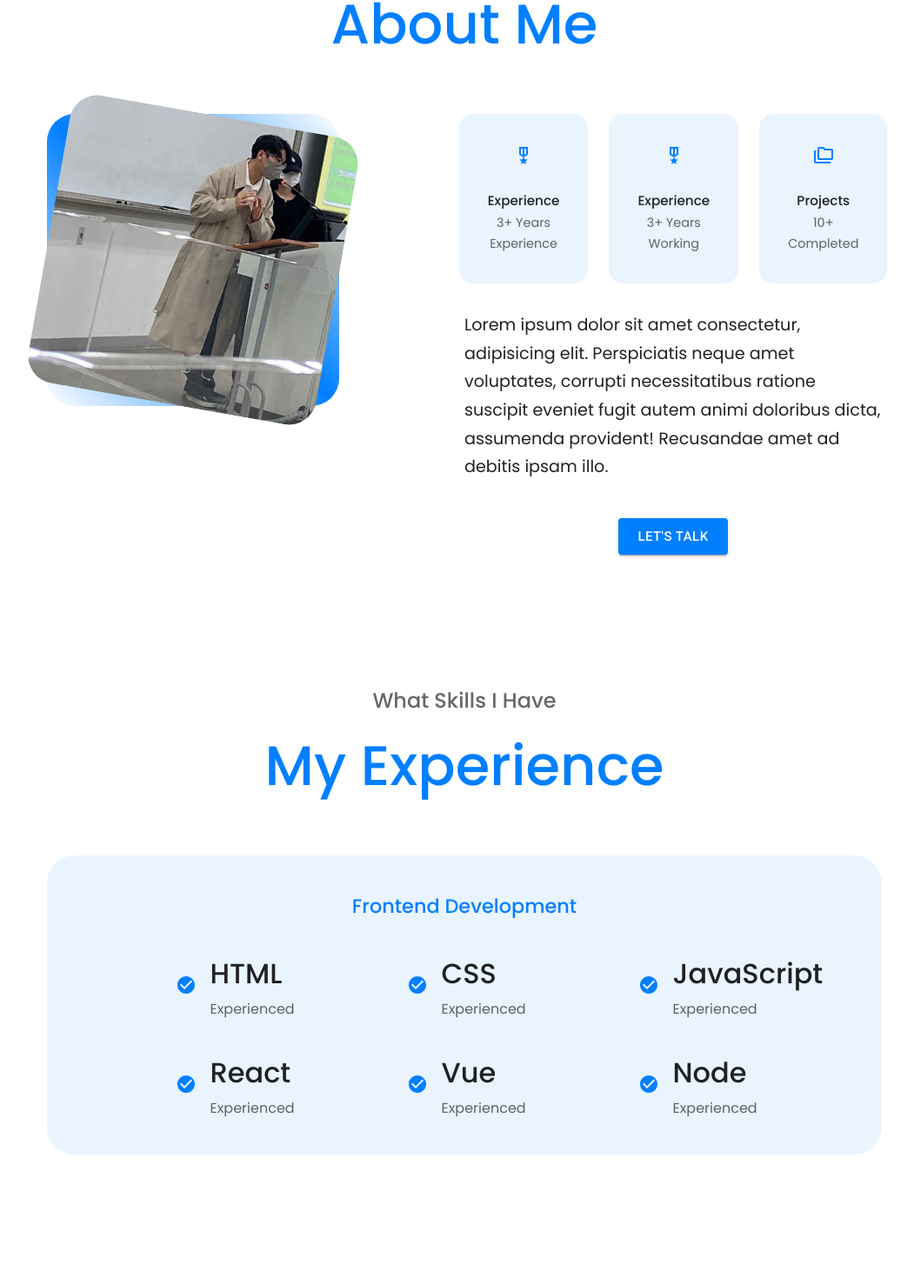
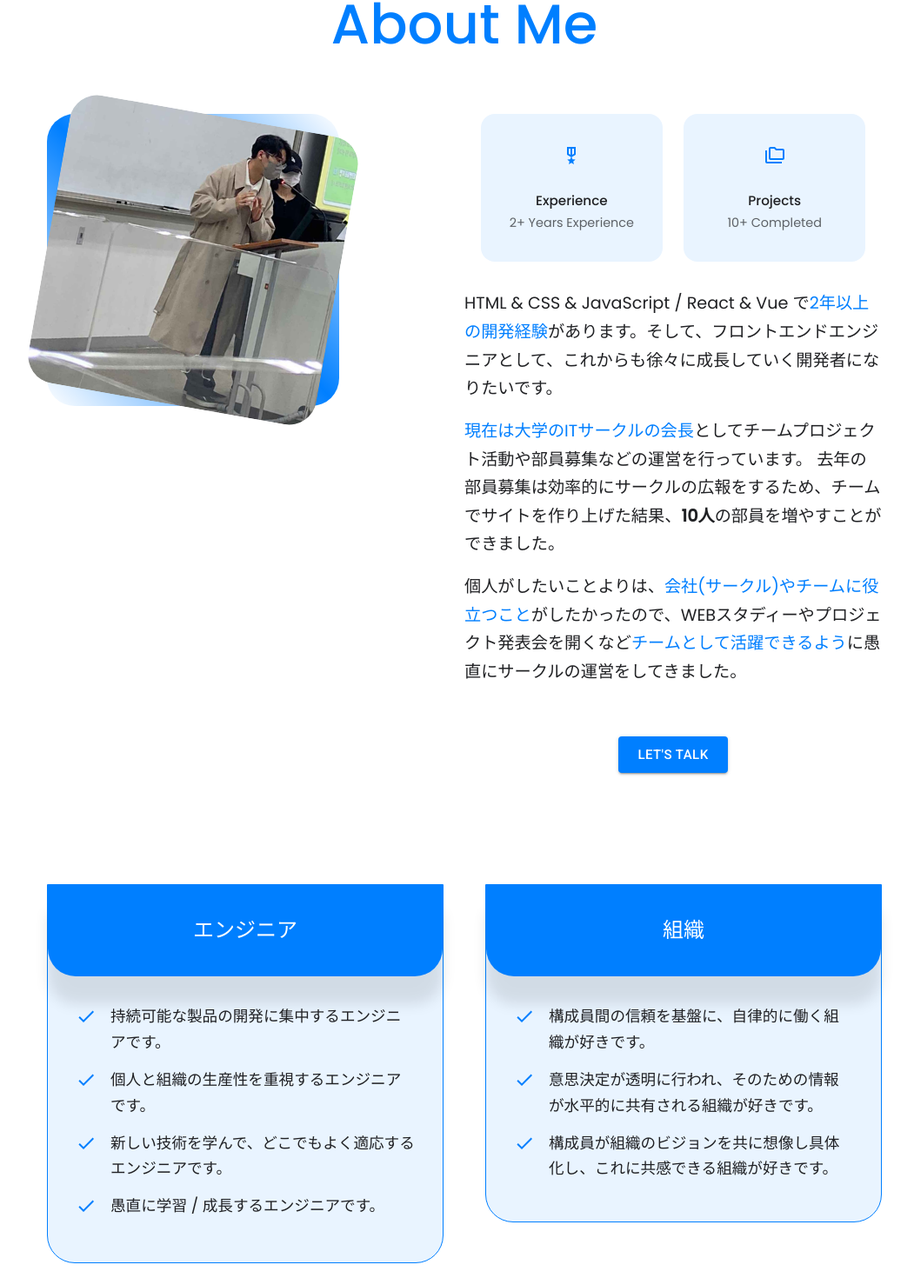
Before and after one commit to hi1004/portfolio, a React (Create React App) app: page / in a window 1280 px wide. Shown: the part 995-2465 px from the top of the page at 87% size, without its empty margins (106-1157 px from the left). Built offline with nearby package versions, Linux system fonts and the light colour scheme.

Commit message:
add AboutDetails component & fixed Link & Other modifications

```diff
--- a/src/components/about/About.jsx
+++ b/src/components/about/About.jsx
@@ -2,6 +2,7 @@ import React from 'react';
 import MilitaryTechOutlinedIcon from '@mui/icons-material/MilitaryTechOutlined';
 import FolderCopyOutlinedIcon from '@mui/icons-material/FolderCopyOutlined';
 import { useInView } from 'react-intersection-observer';
+import { Link } from 'react-scroll';
 import {
   AboutSection,
   AboutContainer,
@@ -16,6 +17,7 @@ import {
   AboutButton,
 } from './AboutStyle';
 import ME from '../../assets/images/about_me.jpg';
+import AboutDetails from './AboutDetails';
 
 const About = () => {
   const { ref: myRef, inView: active } = useInView();
@@ -38,16 +40,16 @@ const About = () => {
                 <MilitaryTechOutlinedIcon />
               </AboutIconBox>
               <h5>Experience </h5>
-              <small>3+ Years Experience</small>
+              <small>2+ Years Experience</small>
             </AboutCard>
 
-            <AboutCard className={active ? 'active' : ''}>
+            {/* <AboutCard className={active ? 'active' : ''}>
               <AboutIconBox>
                 <MilitaryTechOutlinedIcon />
               </AboutIconBox>
               <h5>Experience</h5>
               <small>3+ Years Working</small>
-            </AboutCard>
+            </AboutCard> */}
 
             <AboutCard className={active ? 'active' : ''}>
               <AboutIconBox>
@@ -58,24 +60,35 @@ const About = () => {
             </AboutCard>
           </AboutCards>
           <Text>
-            Lorem ipsum dolor sit amet consectetur, adipisicing elit.
-            Perspiciatis neque amet voluptates, corrupti necessitatibus ratione
-            suscipit eveniet fugit autem animi doloribus dicta, assumenda
-            provident! Recusandae amet ad debitis ipsam illo.
+            <p>
+              HTML & CSS & JavaScript / React & Vue で
+              <span>2年以上の開発経験</span>
+              があります。そして、フロントエンドエンジニアとして、これからも徐々に成長していく開発者になりたいです。
+            </p>
+            <p>
+              <span>現在は大学のITサークルの会長</span>
+              としてチームプロジェクト活動や部員募集などの運営を行っています。
+              去年の部員募集は効率的にサークルの広報をするため、チームでサイトを作り上げた結果、
+              <strong>10人</strong>の部員を増やすことができました。
+            </p>
+            <p>
+              個人がしたいことよりは、
+              <span>会社(サークル)やチームに役立つこと</span>
+              がしたかったので、WEBスタディーやプロジェクト発表会を開くなど
+              <span>チームとして活躍できるよう</span>
+              に愚直にサークルの運営をしてきました。
+            </p>
           </Text>
 
-          <AboutButton
-            variant="contained"
-            color="primary"
-            size="large"
-            onClick={() => {
-              window.location.href = '#contact';
-            }}
-          >
-            Let's Talk
-          </AboutButton>
+          <Link to="contact" spy>
+            <AboutButton variant="contained" size="large">
+              Let's Talk
+            </AboutButton>
+          </Link>
         </AboutContent>
       </AboutContainer>
+
+      <AboutDetails />
     </AboutSection>
   );
 };
--- /dev/null
+++ b/src/components/about/AboutDetails.jsx
@@ -0,0 +1,65 @@
+import React from 'react';
+import CheckIcon from '@mui/icons-material/Check';
+import {
+  AboutDetailsContainer,
+  Detail,
+  DetailHead,
+  DetailList,
+  Details,
+  List,
+  IconBox,
+} from './AboutStyle';
+
+const aboutData = [
+  {
+    id: 1,
+    title: 'エンジニア',
+    list: [
+      '持続可能な製品の開発に集中するエンジニアです。',
+      '個人と組織の生産性を重視するエンジニアです。',
+      '新しい技術を学んで、どこでもよく適応するエンジニアです。',
+      '愚直に学習 / 成長するエンジニアです。',
+    ],
+  },
+  {
+    id: 2,
+    title: '組織',
+    list: [
+      '構成員間の信頼を基盤に、自律的に働く組織が好きです。',
+      '意思決定が透明に行われ、そのための情報が水平的に共有される組織が好きです。',
+      '構成員が組織のビジョンを共に想像し具体化し、これに共感できる組織が好きです。',
+    ],
+  },
+];
+
+const AboutDetails = () => {
+  return (
+    <Details>
+      <AboutDetailsContainer>
+        {aboutData.map(({ id, title, list }) => {
+          return (
+            <Detail key={id}>
+              <DetailHead>
+                <h3>{title}</h3>
+              </DetailHead>
+              <DetailList>
+                {list.map(text => {
+                  return (
+                    <List key={Math.random()}>
+                      <IconBox>
+                        <CheckIcon />
+                      </IconBox>
+                      <p>{text}</p>
+                    </List>
+                  );
+                })}
+              </DetailList>
+            </Detail>
+          );
+        })}
+      </AboutDetailsContainer>
+    </Details>
+  );
+};
+
+export default AboutDetails;
--- a/src/components/about/AboutStyle.js
+++ b/src/components/about/AboutStyle.js
@@ -4,7 +4,6 @@ import { Container } from '../../styles/CommonSyle';
 
 export const AboutSection = styled.section`
   display: flex;
-
   flex-direction: column;
   justify-content: center;
 
@@ -73,7 +72,13 @@ export const AboutContent = styled.div`
   flex-direction: column;
   align-items: center;
   justify-content: center;
-  p {
+
+  ${props => props.theme.device.tablet} {
+    text-align: center;
+  }
+`;
+
+export const Text = styled.div`
   margin: 2rem 0 2.6rem;
   color: ${props => props.theme.colors.text};
   font-size: 1.2rem;
@@ -85,16 +90,20 @@ export const AboutContent = styled.div`
   ${props => props.theme.device.tablet} {
     margin: 1.5rem 0;
   }
+  span {
+    color: ${props => props.theme.colors.primary};
   }
-
-  ${props => props.theme.device.tablet} {
-    text-align: center;
+  strong {
+    font-weight: bold;
+  }
+  p {
+    margin-bottom: 1rem;
   }
 `;
 
 export const AboutCards = styled.div`
   display: grid;
-  grid-template-columns: repeat(3, 1fr);
+  grid-template-columns: repeat(2, 1fr);
   gap: 1.5rem;
 
   ${props => props.theme.device.tablet} {
@@ -142,7 +151,70 @@ export const AboutIconBox = styled.div`
   font-size: 1.4rem;
   margin-bottom: 1rem;
 `;
-export const Text = styled.p``;
+
 export const AboutButton = styled(Button)`
   max-width: 150px;
 `;
+
+/* AboutDetails */
+export const Details = styled.section``;
+export const AboutDetailsContainer = styled(Container)`
+  display: grid;
+  grid-template-columns: repeat(2, 1fr);
+  gap: 3rem;
+
+  ${props => props.theme.device.desktop} {
+    grid-template-columns: 1fr 1fr;
+    gap: 2rem;
+  }
+
+  ${props => props.theme.device.tablet} {
+    grid-template-columns: 1fr;
+    gap: 1.5rem;
+  }
+`;
+export const Detail = styled.article`
+  background-color: ${props => props.theme.colors.bgVariant};
+  border-radius: 0 0 2rem 2rem;
+  border: 1px solid ${props => props.theme.colors.primary};
+  height: fit-content;
+  transition: var(--transition);
+
+  &:hover {
+    background-color: transparent;
+    border-color: ${props => props.theme.colors.primaryVariant};
+    color: default;
+  }
+
+  ${props => props.theme.device.desktop} {
+    height: auto;
+  }
+`;
+export const DetailHead = styled.div`
+  background-color: ${props => props.theme.colors.primary};
+  padding: 2rem;
+  border-radius: 0 0 2rem 2rem;
+  box-shadow: 0 2rem 1rem rgba(0, 0, 0, 0.1);
+
+  h3 {
+    color: ${props => props.theme.colors.bg};
+    font-size: 1.5rem;
+    text-align: center;
+  }
+`;
+export const DetailList = styled.ul`
+  padding: 2rem;
+`;
+export const List = styled.li`
+  display: flex;
+  gap: 1rem;
+  margin-bottom: 0.8rem;
+
+  p {
+    font-size: 1.1rem;
+  }
+`;
+export const IconBox = styled.div`
+  color: ${props => props.theme.colors.primary};
+  margin-top: 2px;
+`;
--- a/src/components/contact/Contact.jsx
+++ b/src/components/contact/Contact.jsx
@@ -1,6 +1,7 @@
 import React, { useRef } from 'react';
 import EmailOutlinedIcon from '@mui/icons-material/EmailOutlined';
 import emailjs from '@emailjs/browser';
+
 import {
   ContactContainer,
   ContactOptions,
--- a/src/components/footer/Footer.jsx
+++ b/src/components/footer/Footer.jsx
@@ -6,7 +6,7 @@ import {
   Copyright,
   FooterSection,
   IconBox,
-  Item,
+  Item as Link,
   List,
   Logo,
   Logos,
@@ -15,11 +15,11 @@ import {
 } from './FooterStyle';
 
 const PermalinkData = [
-  { id: 1, link: '#', title: 'Home' },
-  { id: 2, link: '#about', title: 'About' },
-  { id: 3, link: '#experience', title: 'Experience' },
-  { id: 4, link: '#portfolio', title: 'Portfolio' },
-  { id: 5, link: '#contact', title: 'Contact' },
+  { id: 1, link: 'home', title: 'Home' },
+  { id: 2, link: 'about', title: 'About' },
+  { id: 3, link: 'experience', title: 'Experience' },
+  { id: 4, link: 'portfolio', title: 'Portfolio' },
+  { id: 5, link: 'contact', title: 'Contact' },
 ];
 
 const Footer = ({ themeMode }) => {
@@ -36,7 +36,7 @@ const Footer = ({ themeMode }) => {
         {PermalinkData.map(({ id, link, title }) => {
           return (
             <List key={id}>
-              <Item href={link}> {title}</Item>
+              <Link to={link}> {title}</Link>
             </List>
           );
         })}
--- a/src/components/footer/FooterStyle.js
+++ b/src/components/footer/FooterStyle.js
@@ -1,7 +1,8 @@
+import { Link } from 'react-scroll';
 import styled from 'styled-components';
 
 export const FooterSection = styled.footer`
-  margin-top: 7rem;
+  margin-top: 10rem;
   font-size: 0.9rem;
   text-align: center;
   padding: 3rem 0;
@@ -29,7 +30,9 @@ export const Permalinks = styled.ul`
 
 export const List = styled.li``;
 
-export const Item = styled.a``;
+export const Item = styled(Link)`
+  cursor: pointer;
+`;
 
 export const Socials = styled.div`
   display: flex;
--- a/src/components/header/Header.jsx
+++ b/src/components/header/Header.jsx
@@ -23,7 +23,7 @@ const Header = ({ toggleTheme, themeMode }) => {
       <HeaderContainer>
         <FixedHeader>
           <FixedContainer>
-            <Logos href="#">
+            <Logos to="home">
               {themeMode === 'light' ? (
                 <Logo src="/images/white_logo.png" />
               ) : (
--- a/src/components/header/HeaderSyle.js
+++ b/src/components/header/HeaderSyle.js
@@ -1,5 +1,6 @@
 import styled from 'styled-components';
 import { Button } from '@mui/material';
+import { Link } from 'react-scroll';
 import { Container } from '../../styles/CommonSyle';
 
 /* HEADER */
@@ -36,7 +37,7 @@ export const FixedContainer = styled(Container)`
   justify-content: space-between;
 `;
 
-export const Logos = styled.a`
+export const Logos = styled(Link)`
   max-width: 80px;
 `;
 
--- a/src/components/nav/Nav.jsx
+++ b/src/components/nav/Nav.jsx
@@ -49,7 +49,9 @@ const Nav = () => {
       </NavContainer>
 
       <Container>
-        <ScrollDownButton href="#contact">Scroll down</ScrollDownButton>
+        <ScrollDownButton to="contact" spy>
+          Scroll down
+        </ScrollDownButton>
       </Container>
     </>
   );
--- a/src/components/nav/NavStyle.js
+++ b/src/components/nav/NavStyle.js
@@ -49,7 +49,7 @@ export const IconBox = styled(Link)`
 
 /* SCROLL DOWN */
 
-export const ScrollDownButton = styled.a`
+export const ScrollDownButton = styled(Link)`
   position: absolute;
   right: -2.3rem;
   bottom: 5rem;
```
Also changed, not shown: src/components/header/CTA.jsx (+6 -8 lines). Lines whose indentation alone changed are shown as unchanged.
